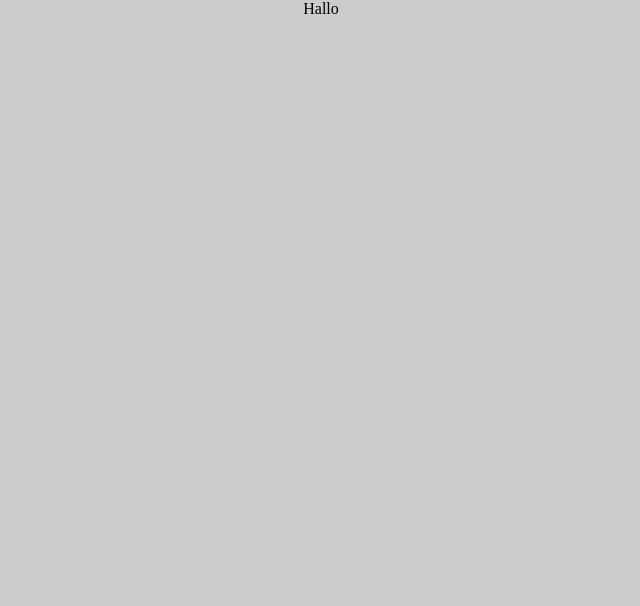
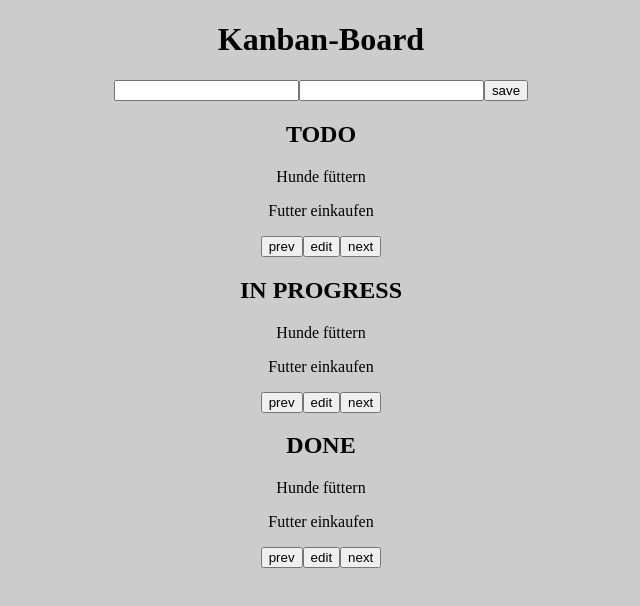
Before and after one commit to neuefische/nf-twitch-kanban-frontend-22-1, a React (Create React App) app: page / in a window 1280 px wide. Shown: the top 606 px of the page, without its empty margins (319-959 px from the left). Built offline with nearby package versions, Linux system fonts and the light colour scheme.

Commit message:
template build

```diff
--- a/src/App.tsx
+++ b/src/App.tsx
@@ -2,9 +2,31 @@ import React from 'react';
 import './App.css';
 
 export default function App() {
-  return (
-    <div className="App">
-      Hallo
-    </div>
-  );
+
+    const columns = ["TODO", "IN PROGRESS", "DONE"]
+
+    return (
+        <div className="App">
+            <h1>Kanban-Board</h1>
+            <div>
+                <input type="text"/>
+                <input type="text"/>
+                <button>save</button>
+            </div>
+            {
+                columns.map(column =>
+                    <div key={column}>
+                        <h2>{column}</h2>
+                        <div>
+                            <p>Hunde füttern</p>
+                            <p>Futter einkaufen</p>
+                            <button>prev</button>
+                            <button>edit</button>
+                            <button>next</button>
+                        </div>
+                    </div>
+                )
+            }
+        </div>
+    );
 }
```
Also changed, not shown: src/components/Headline.tsx (added).
